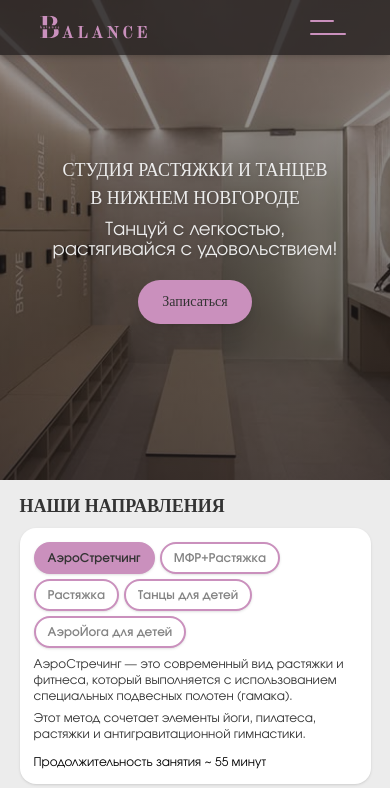
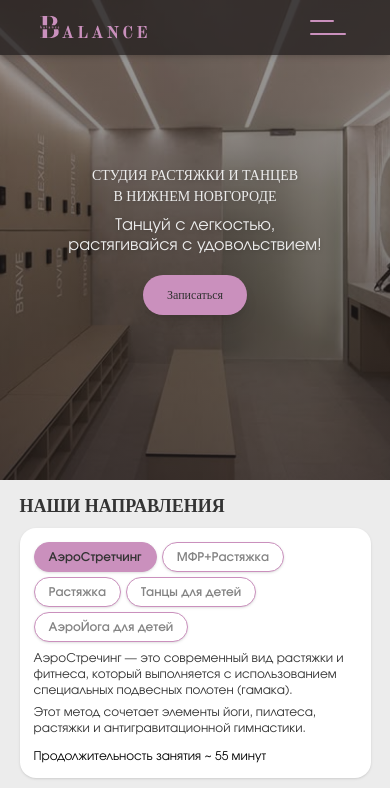
Before and after one commit to lada-nikiforova/fitness-balance, a React (Vite) app: page / in a window 390 px wide. Shown: the top 788 px of the page. Built offline with nearby package versions, Linux system fonts and the light colour scheme; a web font is replaced by a local one.

Commit message:
change font v2

```diff
--- a/src/sections/About.jsx
+++ b/src/sections/About.jsx
@@ -5,9 +5,9 @@ const About = () => {
     <section className="bg-cover bg-center bg-no-repeat h-120 lg:h-200 flex items-center justify-center mb-1 lg:mb-3 "
             style={{ backgroundImage: `linear-gradient(rgba(34, 30, 30, 0.44), rgba(34, 30, 30, 0.7)), url(${back})`}} >
         <div className='flex flex-col items-center justify-center ml-1 mr-1 gap-2 lg:gap-4 px-4'>
-            <h1 className='text-center text-beige text-lg md:text-2xl lg:text-4xl font-druk drop-shadow-sm'>СТУДИЯ РАСТЯЖКИ И ТАНЦЕВ<br/>В НИЖНЕМ НОВГОРОДЕ</h1>
-            <p className='text-center text-beige text-lg leading-5 lg:leading-10 md:text-xl lg:text-4xl font drop-shadow-sm mb-3 md:mb-5'>Танцуй с легкостью,<br/>растягивайся с удовольствием!</p>
-            <button className='bg-pink text-dark font-druk text-sm md:text-lg lg:text-2xl
+            <h1 className='text-center text-beige text-[14px] md:text-2xl lg:text-4xl font-druk drop-shadow-sm'>СТУДИЯ РАСТЯЖКИ И ТАНЦЕВ<br/>В НИЖНЕМ НОВГОРОДЕ</h1>
+            <p className='text-center text-beige text-[16px] leading-5 lg:leading-10 md:text-xl lg:text-4xl font drop-shadow-sm mb-3 md:mb-5'>Танцуй с легкостью,<br/>растягивайся с удовольствием!</p>
+            <button className='bg-pink text-dark font-druk text-xs md:text-lg lg:text-2xl
                    rounded-full px-6 lg:px-12 py-3 md:py-4 lg:py-5 cursor-pointer
                    shadow-lg hover:shadow-xl hover:bg-[#B0B0B0]
                    transition-transform duration-300 transform hover:scale-105'>Записаться</button>
--- a/src/sections/Directions.jsx
+++ b/src/sections/Directions.jsx
@@ -40,7 +40,7 @@ const Directions = () => {
                 <div className='bg-white w-full max-w-[90vw] min-h-[215px] rounded-[16px] shadow-sm p-[14px] mb-[12px] md:min-h-[400px] lg:min-h-[620px] md:mr-[15px] lg:mr-[20px] flex flex-col justify-between lg:p-[20px]'>
                     <div className='flex flex-wrap gap-[5px] mb-[8px] lg:gap-[8px]'>
                     {directions.map(({ id, label }) => (
-                        <button key={id} className={`border-[2px] rounded-full px-[12px] lg:px-[24px] py-[6px] lg:py-[12px] font-[600] cursor-pointer shadow-sm hover:shadow-xl
+                        <button key={id} className={`border-[1px] md:border-[2px] rounded-full text-center px-[14px] lg:px-[24px] py-[6px] lg:py-[12px] font-[600] cursor-pointer shadow-sm hover:shadow-xl
                             ${activeDirection === id ? 'bg-pink text-dark  border-pink'
                             : 'bg-white text-lightdark border-pink hover:shadow-xl hover:bg-pink hover:text-dark active:bg-pink active:text-dark'}`}
                             onClick={() => setActiveDirection(id)}>{label}</button>))}
```
